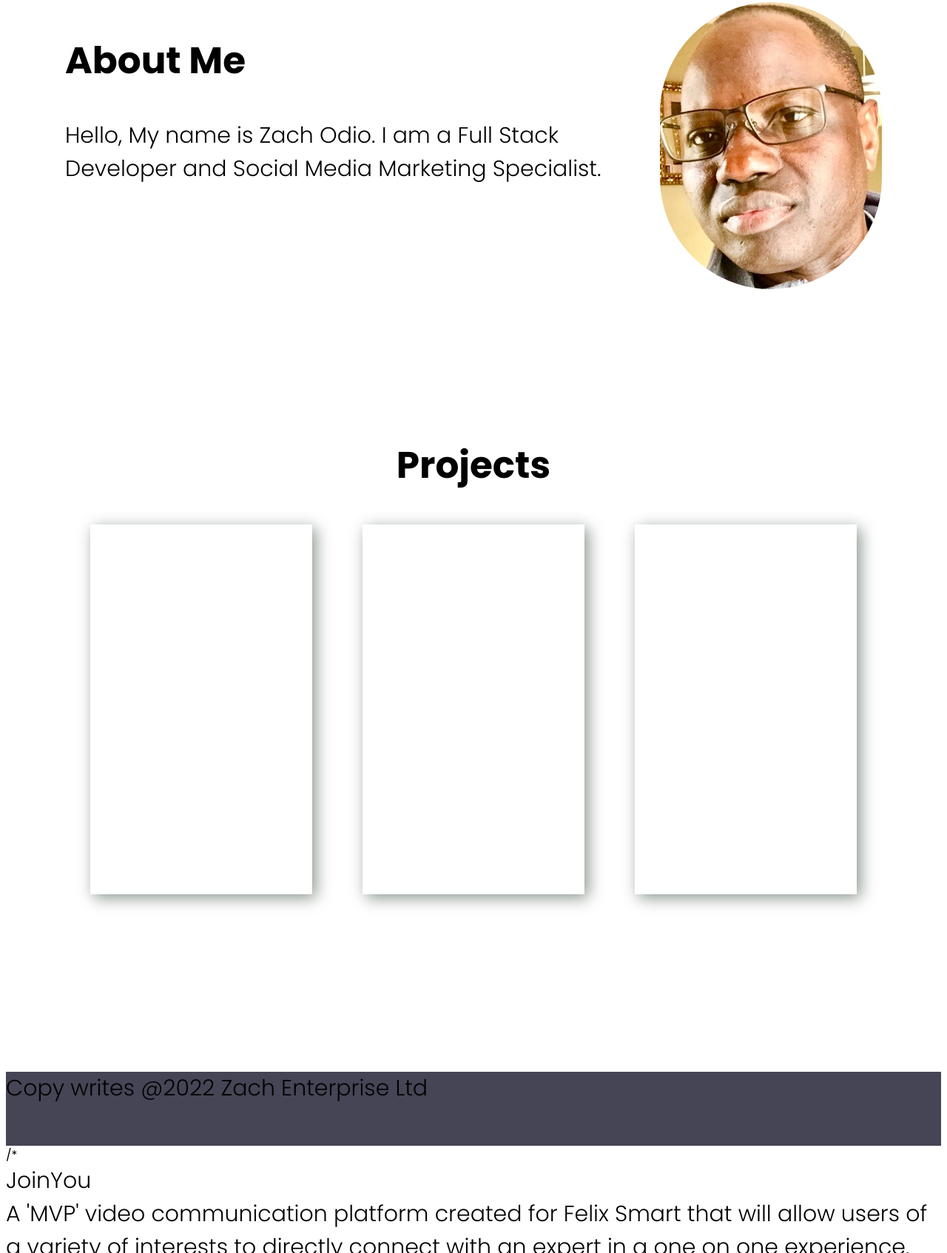
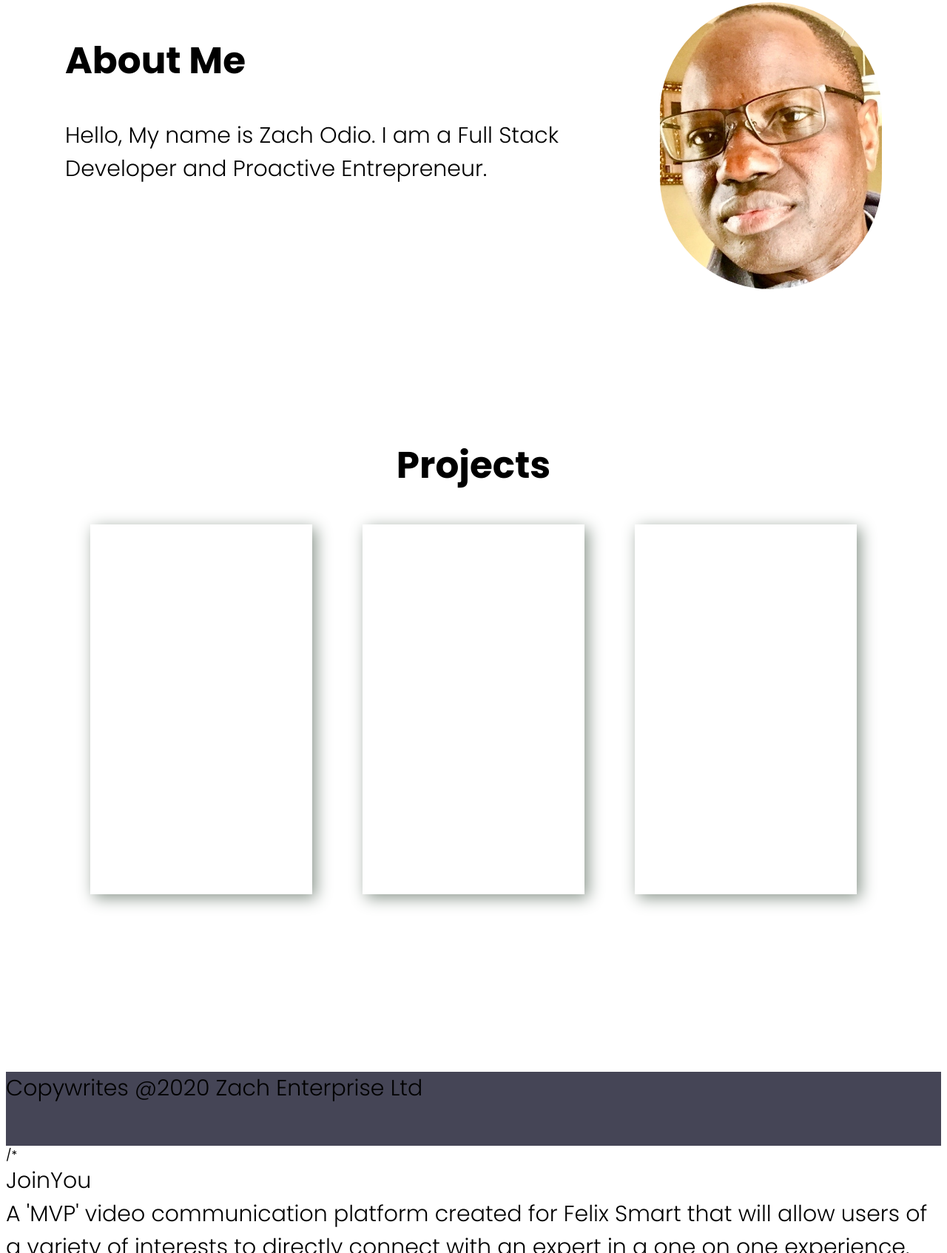
Before and after one commit to Odio9/Portfolio, a plain HTML site: page index.html in a window 1280 px wide. Shown: the part 885-2579 px from the top of the page at 74% size. Drawn offline with Linux system fonts and the light colour scheme.

```diff
--- a/index.html
+++ b/index.html
@@ -57,7 +57,7 @@
         <section class="sub-section">
             <div class="information">
                 <h2>About Me</h2>
-                <p>Hello, My name is Zach Odio. I am a Full Stack Developer and Social Media Marketing Specialist.</p>
+                <p>Hello, My name is Zach Odio. I am a Full Stack Developer and Proactive Entrepreneur.</p>
             </div>
             <div class="headshot-container">
                 <img class="headshot" src="src/images/headshot.jpg" alt="Zach odio headshot"/>
@@ -75,7 +75,7 @@
 
         <section class="sub-section"></section>
         <footer>
-            <p>Copy writes @2022 Zach Enterprise Ltd</p>
+            <p>Copywrites @2020 Zach Enterprise Ltd</p>
         </footer>
 
         <script src="src/app.js"></script>
```
